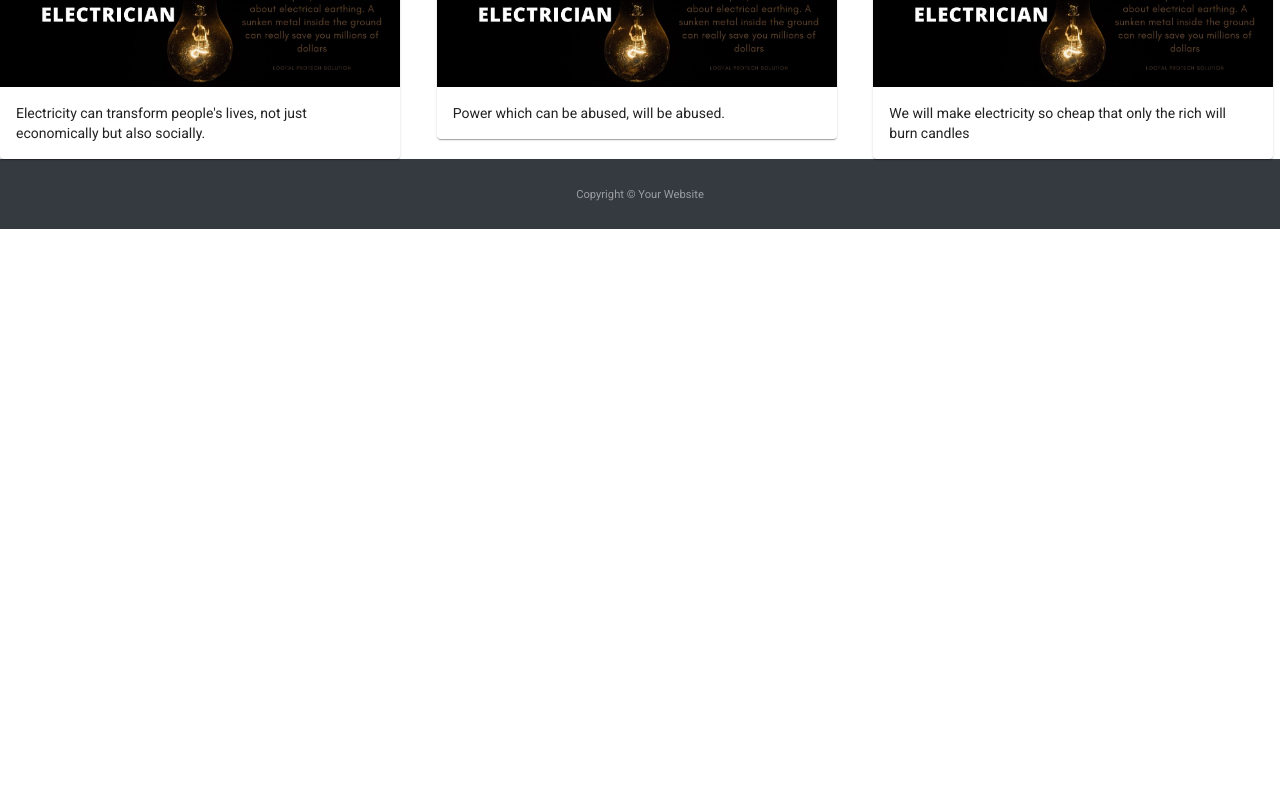
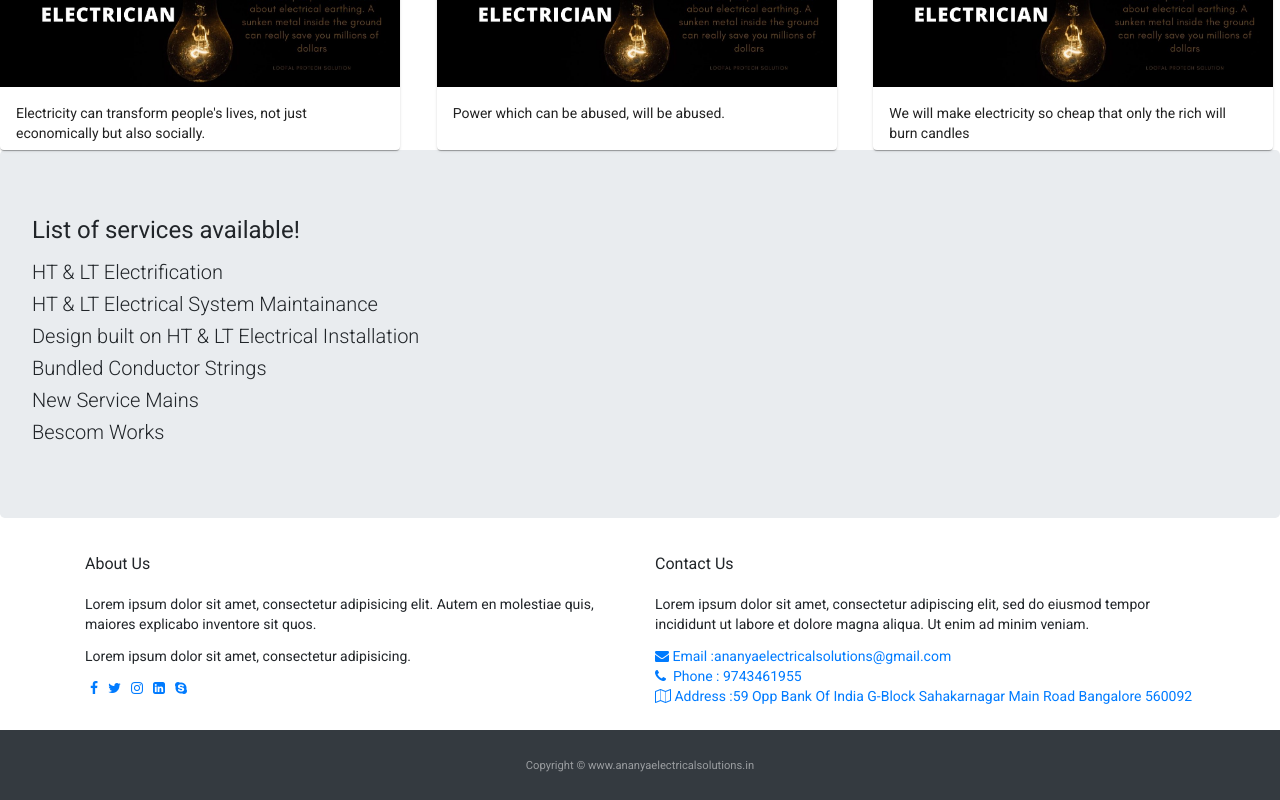
Before and after one commit to madhan987/ElectricalSolutions_release1, an Angular app: page / in a window 1280 px wide. Shown: the part 464-1264 px from the top of the page. Before the commit the page ends 800 px from the top, so only its background shows below. Built offline with nearby package versions, Linux system fonts and the light colour scheme.

Commit message:
added list of services

```diff
--- a/src/app/app.component.html
+++ b/src/app/app.component.html
@@ -94,8 +94,56 @@
   </div>
 </div>
 <!-- </div> -->
+<div class="jumbotron">
+  <h1 class="display-4">List of services available!</h1>
+  <p class="lead">HT & LT Electrification</p>
+  <p class="lead">HT & LT Electrical System Maintainance</p>
+  <p class="lead">Design built on HT & LT Electrical Installation</p>
+  <p class="lead">Bundled Conductor Strings</p>
+  <p class="lead">New Service Mains</p>
+  <p class="lead">Bescom Works</p>
+  <!-- <hr class="my-4"> -->
+</div>
+
+
+
+  <div class="container pb-4">
+    <div class="row">
+      <div class="col-md-6 col-sm-6">
+            <h3>About Us</h3>
+            <p>Lorem ipsum dolor sit amet, consectetur adipisicing elit. Autem en molestiae quis, maiores explicabo inventore sit quos. </p>
+            <p>Lorem ipsum dolor sit amet, consectetur adipisicing.</p>
+            <ul class="footer-social-menu list-inline">
+              <li><a href="javascript:void(0)"><i class="fa fa-facebook"></i></a></li>
+              <li><a href="javascript:void(0)"><i class="fa fa-twitter"></i></a></li>
+              <li><a href="javascript:void(0)"><i class="fa fa-instagram"></i></a></li>
+              <li><a href="javascript:void(0)"><i class="fa fa-linkedin-square"></i></a></li>
+              <li><a href="javascript:void(0)"><i class="fa fa-skype"></i></a></li>
+            </ul>
+      </div>
+      <div class="col-md-6 col-sm-6">
+        <!-- <div class="footer-contact"> -->
+          <!-- <div class="footer-widget-heading"> -->
+            <h3>Contact Us</h3>
+          <!-- </div> -->
+          <!-- <div class="footer-widget-content"> -->
+            <p>Lorem ipsum dolor sit amet, consectetur adipiscing elit, sed do eiusmod tempor incididunt ut labore et dolore magna aliqua. Ut enim ad minim veniam.</p>
+            <ul class="footer-conatct-menu">
+              <li> <a href="javascript:void(0)"><i class="fa fa-envelope"></i>&nbsp;<span>Email :</span>ananyaelectricalsolutions@gmail.com</a> </li>
+              <li> <a href="javascript:void(0)"><i class="fa fa-phone"></i> &nbsp;<span>Phone : </span> 9743461955</a> </li>
+              <li> <a href="javascript:void(0)"><i class="fa fa-map-o"></i>&nbsp;<span>Address :</span>59 Opp Bank Of India G-Block Sahakarnagar Main Road Bangalore 560092</a> </li>
+            </ul>
+          <!-- </div> -->
+        <!-- </div> -->
+      </div>
+
+    </div>
+  </div>
+
+
+
 <footer id="sticky-footer" class="py-4 bg-dark text-white-50">
   <div class="container text-center">
-    <small>Copyright &copy; Your Website</small>
+    <small>Copyright &copy; www.ananyaelectricalsolutions.in</small>
   </div>
 </footer>
--- a/src/app/app.component.scss
+++ b/src/app/app.component.scss
@@ -23,9 +23,27 @@
 
   .example-card {
     max-width: 400px;
+    height: 300px;
   }
 
   .example-header-image {
     background-image: url('/assets/images/start-design-electrical-installation-1.jpg');
     background-size: cover;
   }
+
+
+
+ul, li {
+    list-style: outside none none;
+}
+
+ul {
+  margin: 0;
+  padding: 0;
+}
+
+.list-inline>li {
+  display: inline-block;
+  padding-right: 5px;
+  padding-left: 5px;
+}
--- a/src/index.html
+++ b/src/index.html
@@ -8,6 +8,7 @@
   <link rel="icon" type="image/x-icon" href="favicon.ico">
   <link href="https://fonts.googleapis.com/css?family=Roboto:300,400,500&display=swap" rel="stylesheet">
   <link href="https://fonts.googleapis.com/icon?family=Material+Icons" rel="stylesheet">
+  <link rel="stylesheet" href="https://cdnjs.cloudflare.com/ajax/libs/font-awesome/4.7.0/css/font-awesome.min.css">
 </head>
 <body class="mat-typography">
   <app-root></app-root>
```
